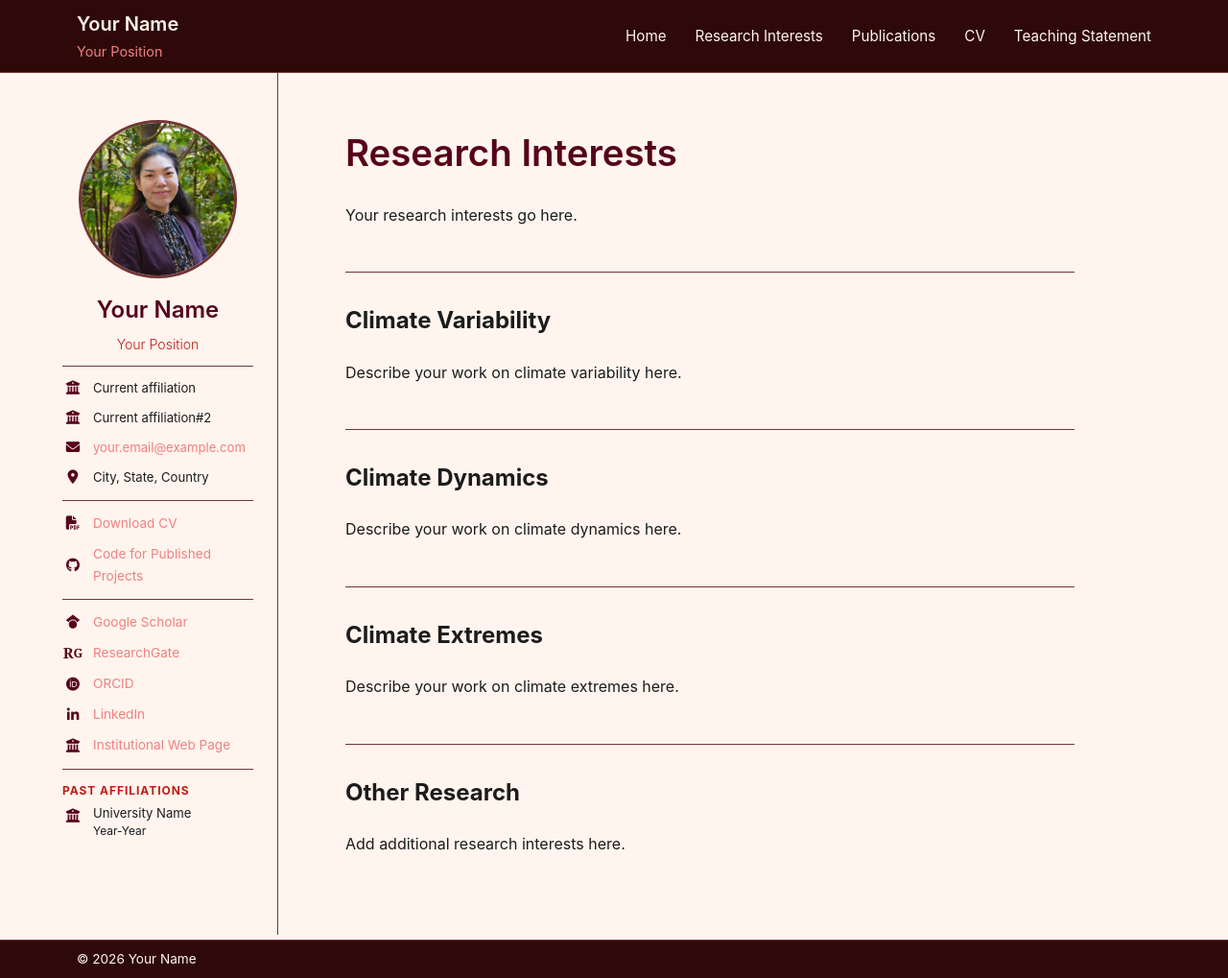
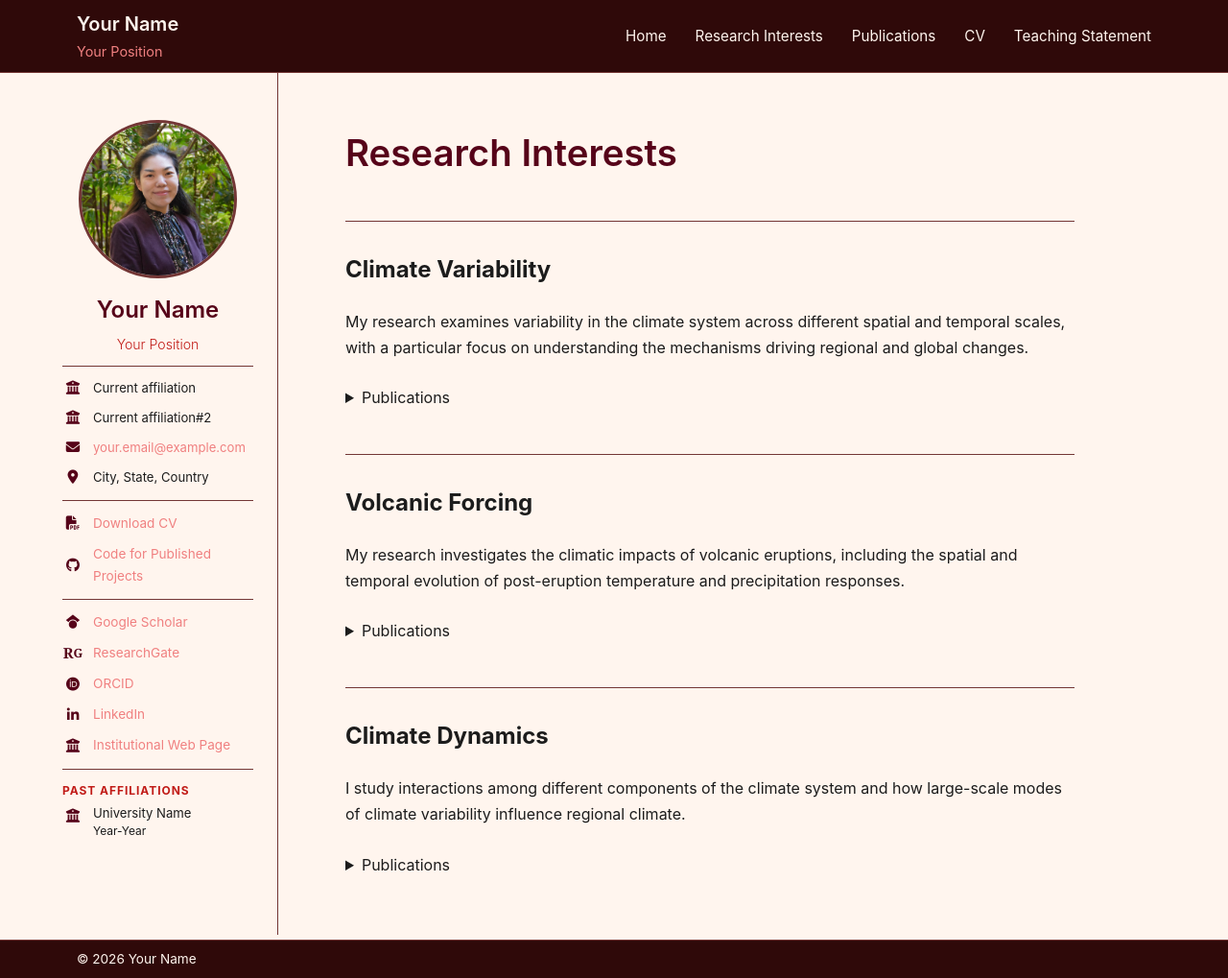
Before and after one commit to isugiura/isugiura.github.io, a Jekyll site: the page built from research-interests.md, in a window 1280 px wide and 1019 px high. Shown: the whole window at 96% size. Built offline with Jekyll 4.4.1, drawn with Linux system fonts in a browser that asks for light colours.

Commit message:
Linking with publications, adding expandable list of publications

```diff
--- a/research-interests.md
+++ b/research-interests.md
@@ -4,22 +4,121 @@ title: Research Interests
 permalink: /research-interests/
 ---
 
-# Research Interests
+<h1>Research Interests</h1>
 
-Your research interests go here.
 
-## Climate Variability
+<!-- =========================================================
+     CLIMATE VARIABILITY
+     ========================================================= -->
 
-Describe your work on climate variability here.
+<section class="research-interest">
 
-## Climate Dynamics
+  <h2 id="climate-variability">
+    Climate Variability
+  </h2>
 
-Describe your work on climate dynamics here.
+  <p>
+    My research examines variability in the climate system across
+    different spatial and temporal scales, with a particular focus on
+    understanding the mechanisms driving regional and global changes.
+  </p>
 
-## Climate Extremes
+  <details class="research-publications">
 
-Describe your work on climate extremes here.
+    <summary>
+      Publications
+    </summary>
 
-## Other Research
+    <div class="research-publications-list">
 
-Add additional research interests here.
+      {% bibliography
+         --query "@*[theme_id*=climate-variability]"
+         --sort_by year
+         --order descending
+         --group_by year
+         --group_order descending
+      %}
+
+    </div>
+
+  </details>
+
+</section>
+
+
+<!-- =========================================================
+     VOLCANIC FORCING
+     ========================================================= -->
+
+<section class="research-interest">
+
+  <h2 id="volcanic-forcing">
+    Volcanic Forcing
+  </h2>
+
+  <p>
+    My research investigates the climatic impacts of volcanic eruptions,
+    including the spatial and temporal evolution of post-eruption
+    temperature and precipitation responses.
+  </p>
+
+  <details class="research-publications">
+
+    <summary>
+      Publications
+    </summary>
+
+    <div class="research-publications-list">
+
+      {% bibliography
+         --query "@*[theme_id*=volcanic-forcing]"
+         --sort_by year
+         --order descending
+         --group_by year
+         --group_order descending
+      %}
+
+    </div>
+
+  </details>
+
+</section>
+
+
+<!-- =========================================================
+     CLIMATE DYNAMICS
+     ========================================================= -->
+
+<section class="research-interest">
+
+  <h2 id="climate-dynamics">
+    Climate Dynamics
+  </h2>
+
+  <p>
+    I study interactions among different components of the climate
+    system and how large-scale modes of climate variability influence
+    regional climate.
+  </p>
+
+  <details class="research-publications">
+
+    <summary>
+      Publications
+    </summary>
+
+    <div class="research-publications-list">
+
+      {% bibliography
+         --query "@*[theme_id*=climate-dynamics]"
+         --sort_by year
+         --order descending
+         --group_by year
+         --group_order descending
+      %}
+
+    </div>
+
+  </details>
+
+</section>
```
